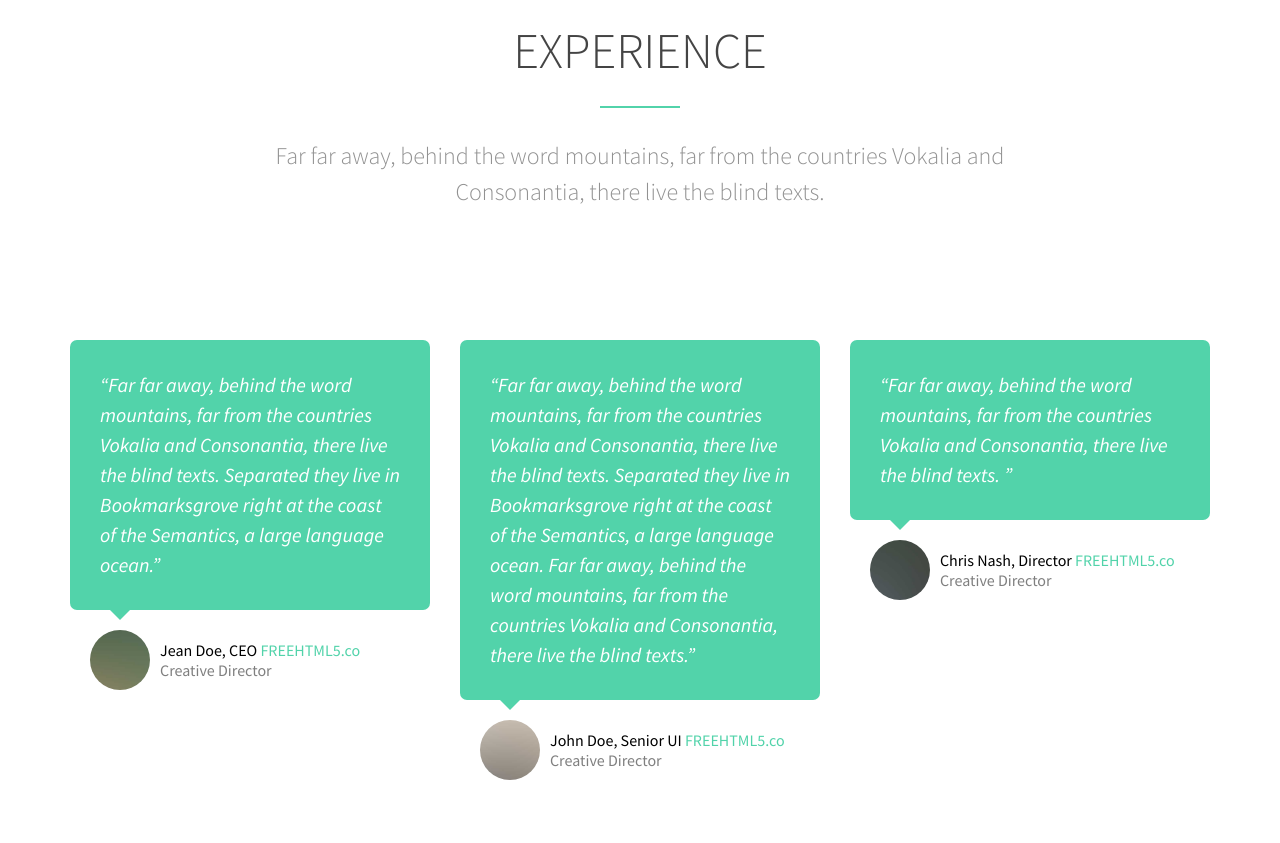
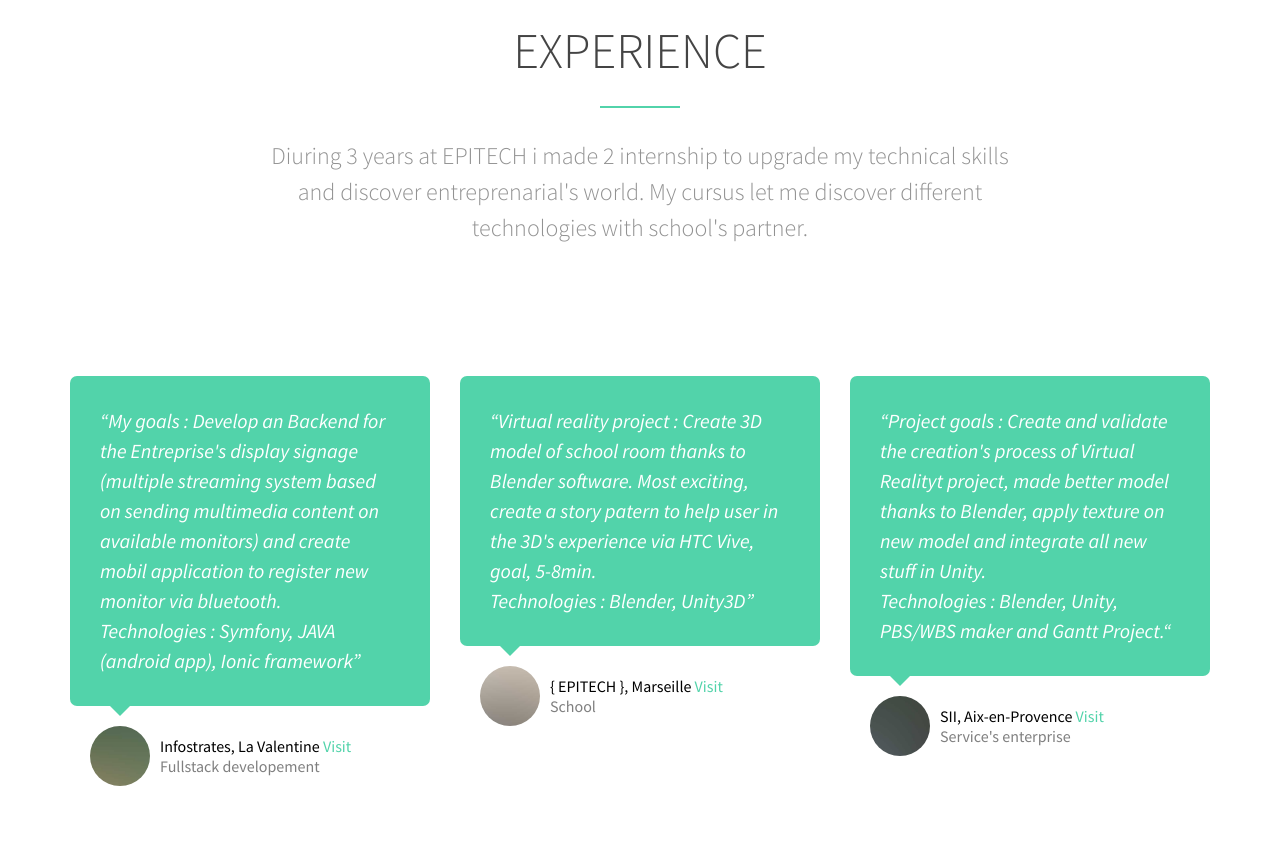
Before and after one commit to nsabas/web-site, a plain HTML site: page index.html in a window 1280 px wide. Shown: the part 3400-4243 px from the top of the page. Drawn offline with Linux system fonts and the light colour scheme; some packages are replaced by stand-ins of ours; no server answers; files whose address does not match are found by name.

Commit message:
Experiences side -> ok [IL FAUT VERIFIER LES FAUTES]

```diff
--- a/index.html
+++ b/index.html
@@ -390,7 +390,7 @@
 					<h2 class="to-animate">Experience</h2>
 					<div class="row">
 						<div class="col-md-8 col-md-offset-2 subtext to-animate">
-							<h3>Far far away, behind the word mountains, far from the countries Vokalia and Consonantia, there live the blind texts.</h3>
+							<h3>Diuring 3 years at EPITECH i made 2 internship to upgrade my technical skills and discover entreprenarial's world. My cursus let me discover different technologies with school's partner.</h3>
 						</div>
 					</div>
 				</div>
@@ -399,12 +399,14 @@
 				<div class="col-md-4">
 					<div class="box-testimony">
 						<blockquote class="to-animate-2">
-							<p>&ldquo;Far far away, behind the word mountains, far from the countries Vokalia and Consonantia, there live the blind texts. Separated they live in Bookmarksgrove right at the coast of the Semantics, a large language ocean.&rdquo;</p>
+							<p>&ldquo;My goals : Develop an Backend for the Entreprise's display signage (multiple streaming system based on sending multimedia content on available monitors) and create mobil application to register new monitor via bluetooth.
+								<br>
+								Technologies : Symfony, JAVA (android app), Ionic framework&rdquo;</p>
 						</blockquote>
 						<div class="author to-animate">
 							<figure><img src="images/person1.jpg" alt="Person"></figure>
 							<p>
-							Jean Doe, CEO <a href="http://freehtml5.co/" target="_blank">FREEHTML5.co</a> <span class="subtext">Creative Director</span>
+							Infostrates,  La Valentine <a href="http://wwww.infostrates.cmo/" target="_blank">Visit</a> <span class="subtext">Fullstack developement</span>
 							</p>
 						</div>
 					</div>
@@ -412,12 +414,14 @@
 				<div class="col-md-4">
 					<div class="box-testimony">
 						<blockquote class="to-animate-2">
-							<p>&ldquo;Far far away, behind the word mountains, far from the countries Vokalia and Consonantia, there live the blind texts. Separated they live in Bookmarksgrove right at the coast of the Semantics, a large language ocean. Far far away, behind the word mountains, far from the countries Vokalia and Consonantia, there live the blind texts.&rdquo;</p>
+							<p>&ldquo;Virtual reality project : Create 3D model of school room thanks to Blender software. Most exciting, create a story patern to help user in the 3D's experience via HTC Vive, goal, 5-8min.
+								<br>
+								Technologies : Blender, Unity3D&rdquo;</p>
 						</blockquote>
 						<div class="author to-animate">
 							<figure><img src="images/person2.jpg" alt="Person"></figure>
 							<p>
-							John Doe, Senior UI <a href="http://freehtml5.co/" target="_blank">FREEHTML5.co</a> <span class="subtext">Creative Director</span>
+							{ EPITECH },  Marseille <a href="http://freehtml5.co/" target="_blank"> Visit</a> <span class="subtext">School</span>
 							</p>
 						</div>
 					</div>
@@ -426,12 +430,15 @@
 				<div class="col-md-4">
 					<div class="box-testimony">
 						<blockquote class="to-animate-2">
-							<p>&ldquo;Far far away, behind the word mountains, far from the countries Vokalia and Consonantia, there live the blind texts. &rdquo;</p>
+							<p>&ldquo;Project goals : Create and validate the creation's process of Virtual Realityt project, made better model thanks to Blender, apply texture on new model and integrate all new stuff in Unity.
+								<br>
+								Technologies : Blender, Unity, PBS/WBS maker and Gantt Project.&ldquo;
+							</p>
 						</blockquote>
 						<div class="author to-animate">
 							<figure><img src="images/person3.jpg" alt="Person"></figure>
 							<p>
-							Chris Nash, Director <a href="http://freehtml5.co/" target="_blank">FREEHTML5.co</a> <span class="subtext">Creative Director</span>
+							SII,  Aix-en-Provence <a href="http://freehtml5.co/" target="_blank">Visit</a> <span class="subtext">Service's enterprise</span>
 							</p>
 						</div>
 					</div>
```
